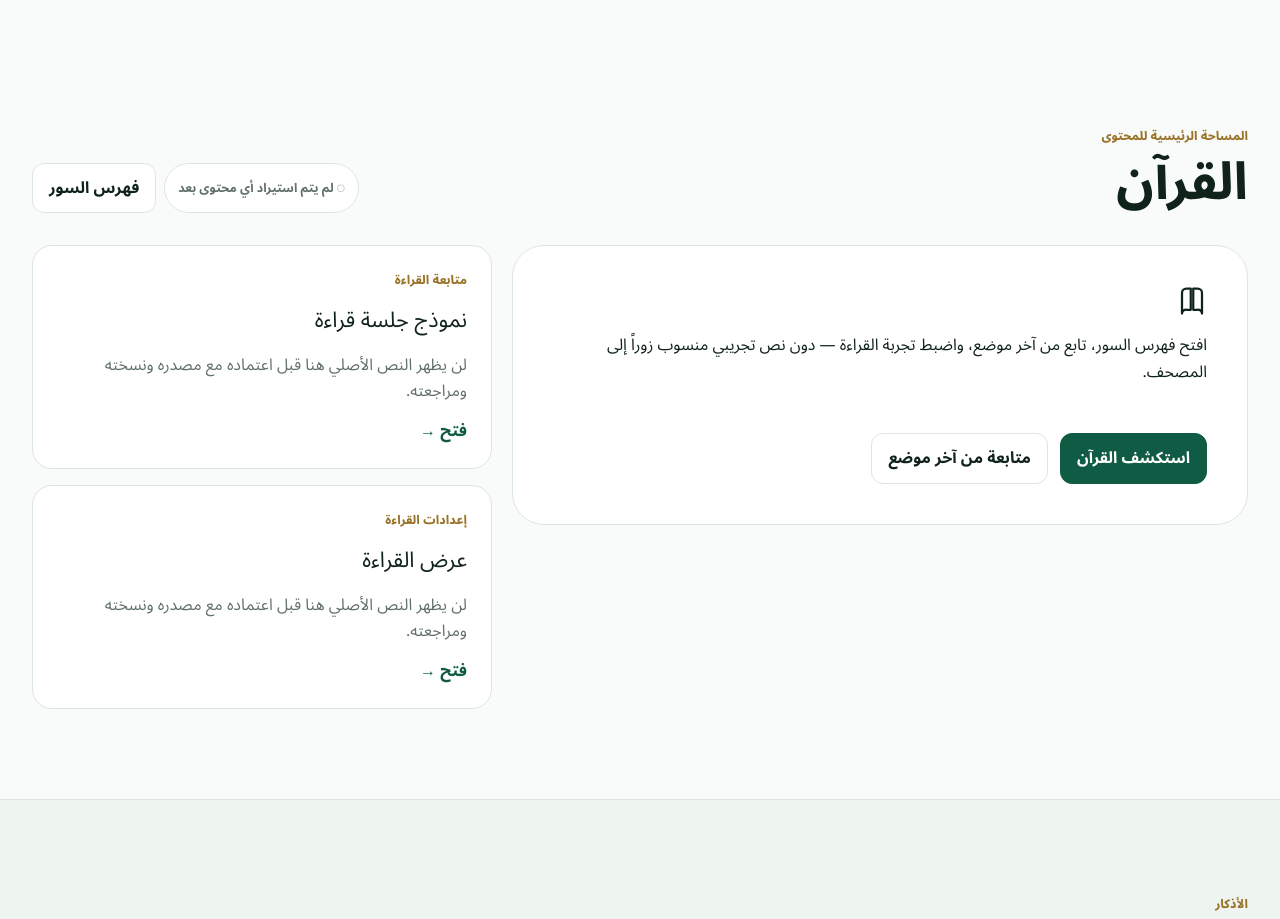
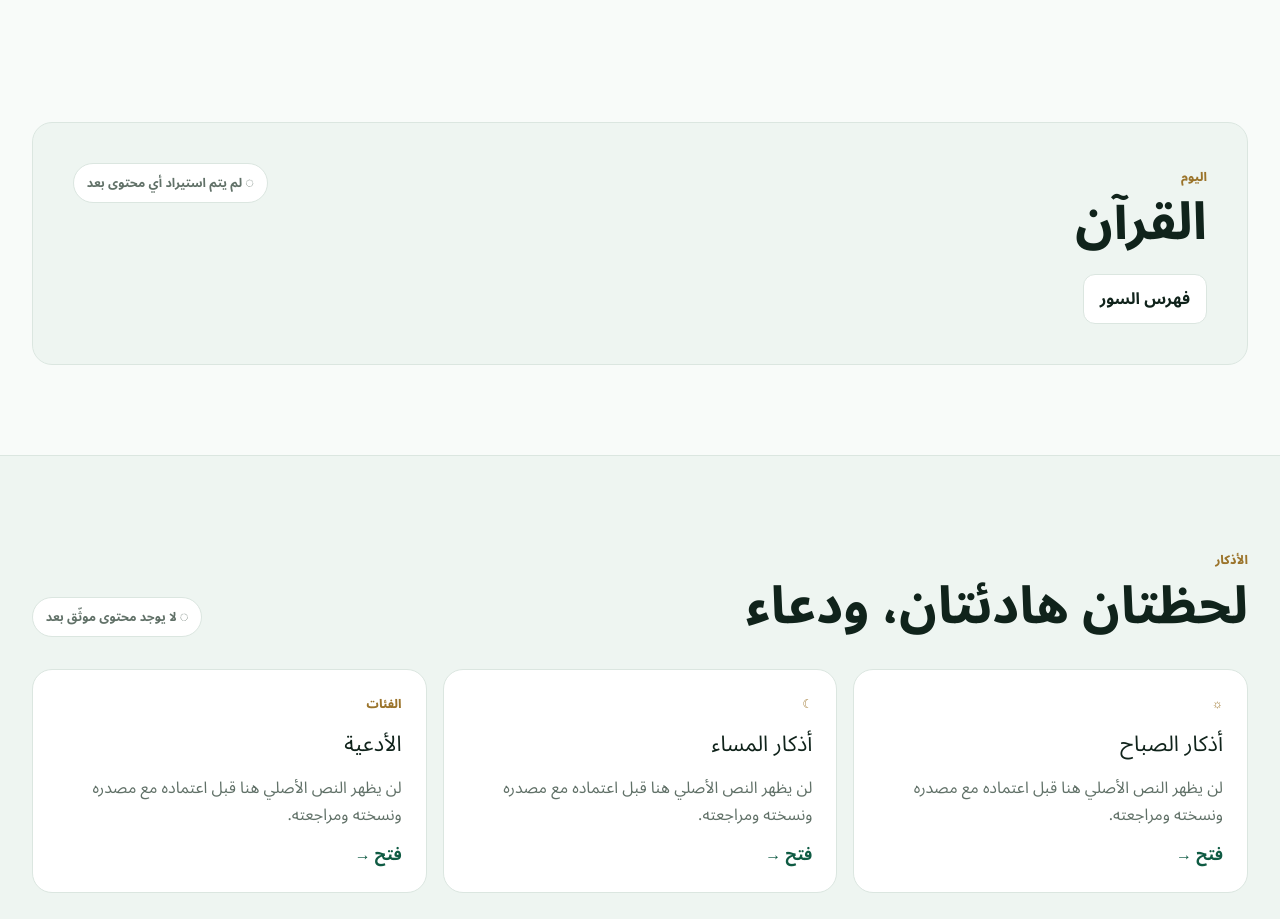
Before and after one commit to samad-87/alsamad, a Next.js app: page /ar in a window 1280 px wide. Shown: the part 905-1824 px from the top of the page. Built offline with nearby package versions, Linux system fonts and the light colour scheme.

Commit message:
feat(frontend): implement homepage today quran stack

```diff
--- a/src/app/globals.css
+++ b/src/app/globals.css
@@ -1755,19 +1755,26 @@ button.chip[aria-pressed="true"] {
   flex-wrap: wrap;
   gap: 0.5rem;
 }
-.quran-entry-grid {
+.today-quran {
+  padding: clamp(1.5rem, 5vw, 2.5rem);
   display: grid;
   gap: 1.25rem;
-}
-.quran-entry-main {
-  padding: clamp(1.5rem, 5vw, 2.5rem);
-  display: grid;
-  gap: 1rem;
-  align-content: start;
-}
-.quran-entry-side {
-  display: grid;
-  gap: 1rem;
+  border: var(--border-subtle);
+  box-shadow: var(--elevation-none);
+}
+.today-quran-heading {
+  display: flex;
+  align-items: flex-start;
+  justify-content: space-between;
+  gap: 1rem;
+  flex-wrap: wrap;
+}
+.today-quran-heading .title {
+  margin-block-start: 0.25rem;
+  margin-block-end: 0;
+}
+.today-quran-action {
+  justify-self: start;
 }
 .placeholder-card {
   gap: 0.6rem;
@@ -1816,13 +1823,6 @@ button.chip[aria-pressed="true"] {
   z-index: 1;
 }
 
-@media (min-width: 1024px) {
-  .quran-entry-grid {
-    grid-template-columns: 1.6fr 1fr;
-    align-items: start;
-  }
-}
-
 @media (hover: hover) and (pointer: fine) {
   .knowledge-chip:hover {
     border-color: var(--primary);
--- a/src/components/home/sections.tsx
+++ b/src/components/home/sections.tsx
@@ -2,7 +2,7 @@ import Link from "next/link";
 import type { Locale } from "@/lib/i18n";
 import { t } from "@/lib/i18n";
 import { loc } from "@/lib/fixtures";
-import { ArrowIcon, BookIcon, HeartHandsIcon } from "@/components/icons";
+import { ArrowIcon, HeartHandsIcon } from "@/components/icons";
 import { Container, ContentCard, Section } from "@/components/ui";
 import { getQuranOverallStatus } from "@/lib/quran/content/reader-data";
 import { getAdhkarOverallStatus } from "@/lib/adhkar/content/reader-data";
@@ -98,49 +98,19 @@ export async function QuranEntry({ locale }: { locale: Locale }) {
   return (
     <Section>
       <Container>
-        <div className="section-heading">
-          <div>
-            <span className="eyebrow">{c.quranSectionEyebrow}</span>
-            <h2 className="title">{c.quran}</h2>
-          </div>
-          <div className="chip-row">
+        <div className="today-quran surface-grouped home-reveal">
+          <div className="today-quran-heading">
+            <div>
+              <span className="eyebrow">{c.today}</span>
+              <h2 className="title">{c.quran}</h2>
+            </div>
             <span className="chip status-chip">
               {statusIcon} {statusLabel}
             </span>
-            <Link className="button" href={`/${locale}/quran`}>
-              {c.surahs}
-            </Link>
           </div>
-        </div>
-        <div className="quran-entry-grid">
-          <div className="quran-entry-main feature-surface home-reveal">
-            <BookIcon size={30} />
-            <p>{c.quranSectionBody}</p>
-            <div className="hero-actions">
-              <Link className="button button-primary" href={`/${locale}/quran`}>
-                {c.exploreQuran}
-              </Link>
-              <Link className="button" href={`/${locale}/quran/1`}>
-                {c.continueReadingCta}
-              </Link>
-            </div>
-          </div>
-          <div className="quran-entry-side">
-            <ContentCard
-              eyebrow={c.continueReading}
-              title={c.continueReadingPlaceholder}
-              body={c.placeholderBody}
-              href={`/${locale}/quran/1`}
-              action={c.view}
-            />
-            <ContentCard
-              eyebrow={c.settings}
-              title={c.readerWidth}
-              body={c.placeholderBody}
-              href={`/${locale}/quran/1`}
-              action={c.view}
-            />
-          </div>
+          <Link className="button today-quran-action" href={`/${locale}/quran`}>
+            {c.surahs}
+          </Link>
         </div>
       </Container>
     </Section>
```
Also changed, not shown: 2 other files (tests, documents, lock files or other folders).
